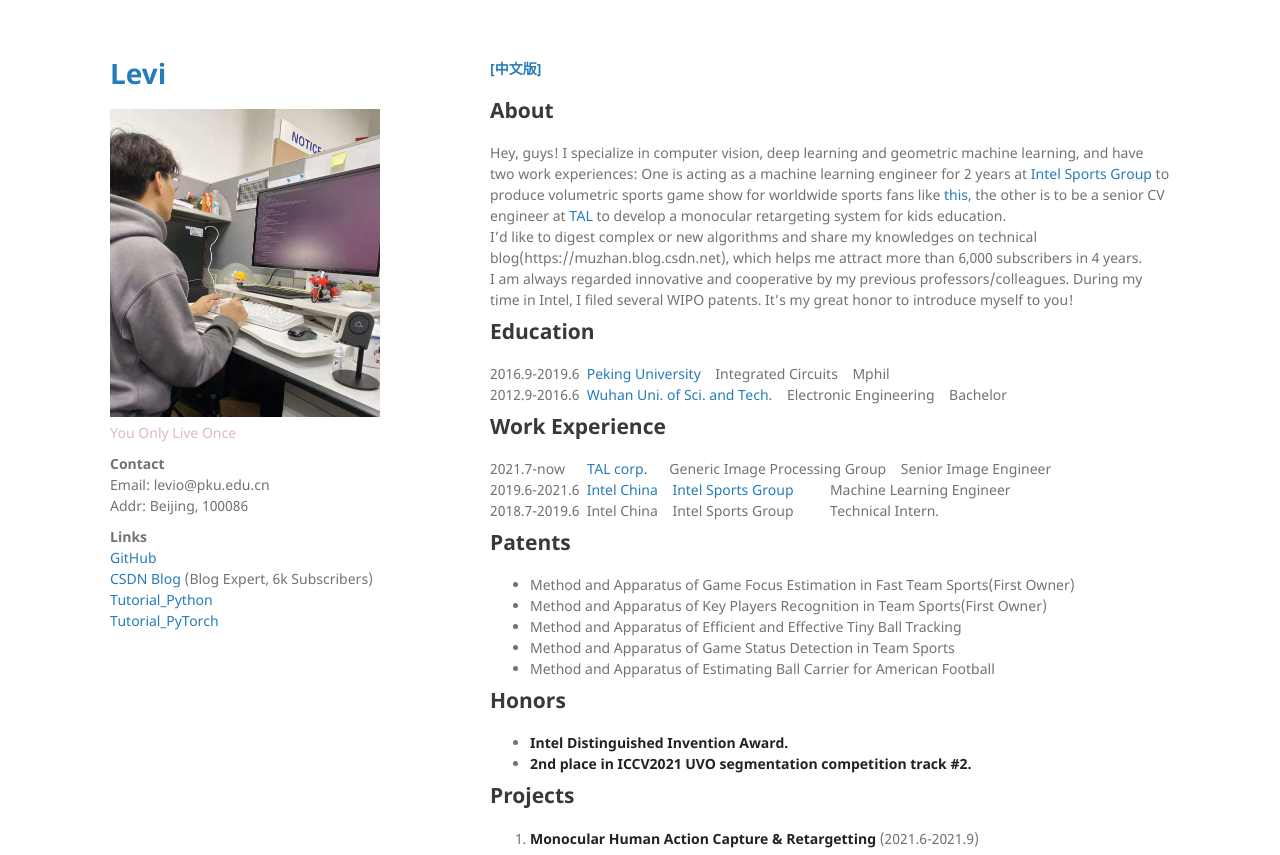
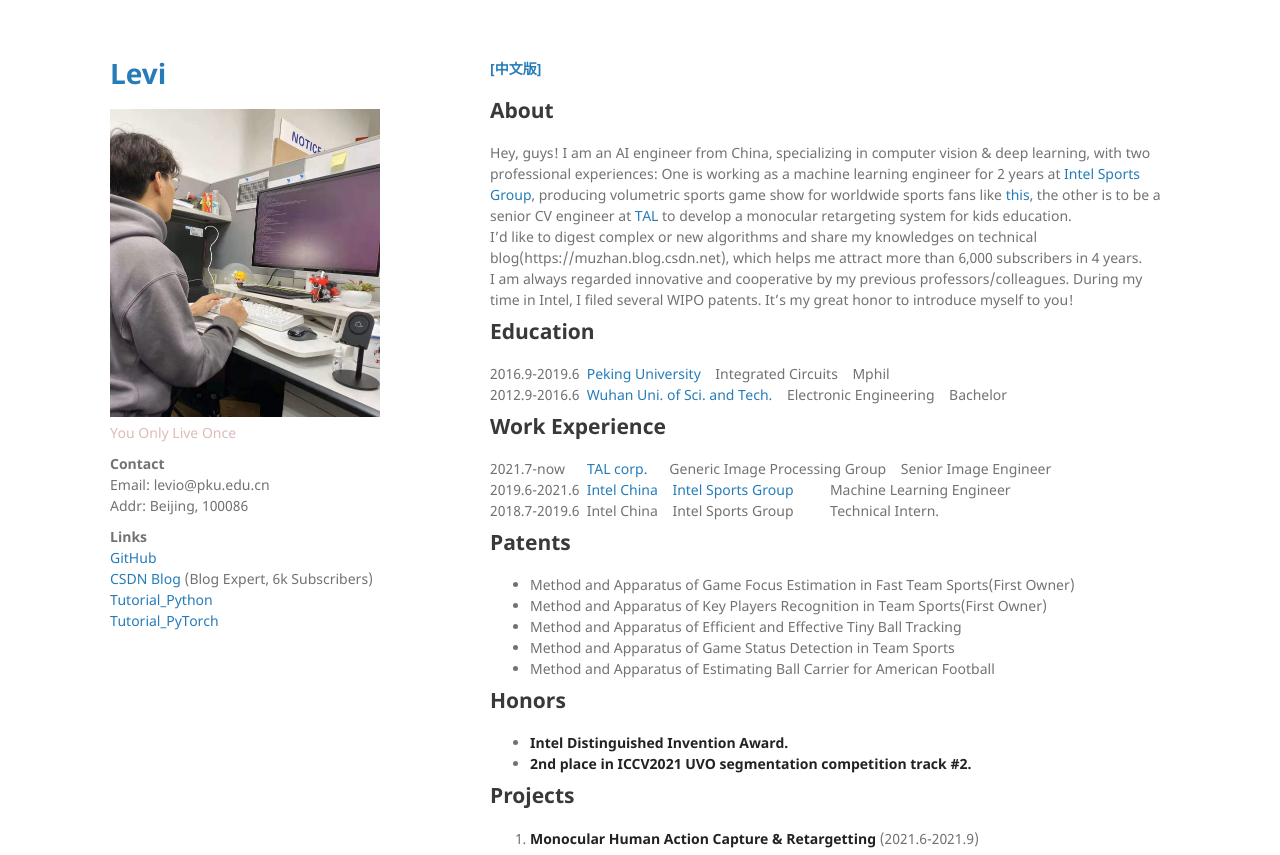
Before and after one commit to leviome/leviome.github.io, a Jekyll site: the page built from index.md, in a window 1280 px wide and 900 px high, cut to the strip 0-855 px from the top of the window. Built offline with Jekyll 4.4.1, drawn with Linux system fonts in a browser that asks for light colours; our own code applies the rules of GitHub Pages for plain Markdown files.

Commit message:
Update index.md

```diff
--- a/index.md
+++ b/index.md
@@ -1,7 +1,7 @@
 #### [[中文版]](./index_cn.html)
 
 ## About
-Hey, guys! I specialize in computer vision, deep learning and geometric machine learning, and have two work experiences: One is acting as a machine learning engineer for 2 years at [Intel Sports Group](https://www.intel.com/content/www/us/en/sports/sports-overview.html) to produce volumetric sports game show for worldwide sports fans like [this](https://www.intel.com/content/www/us/en/sports/sports-overview.htm), the other is to be a senior CV engineer at [TAL](http://www.100tal.com/) to develop a monocular retargeting system for kids education. <br>
+Hey, guys! I am an AI engineer from China, specializing in computer vision & deep learning, with two professional experiences: One is working as a machine learning engineer for 2 years at [Intel Sports Group](https://www.intel.com/content/www/us/en/sports/sports-overview.html), producing volumetric sports game show for worldwide sports fans like [this](https://www.intel.com/content/www/us/en/sports/sports-overview.htm), the other is to be a senior CV engineer at [TAL](http://www.100tal.com/) to develop a monocular retargeting system for kids education. <br>
 I'd like to digest complex or new algorithms and share my knowledges on technical blog(https://muzhan.blog.csdn.net), which helps me attract more than 6,000 subscribers in 4 years. <br>
 I am always regarded innovative and cooperative by my previous professors/colleagues. During my time in Intel, I filed several WIPO patents.
 It's my great honor to introduce myself to you!
```
